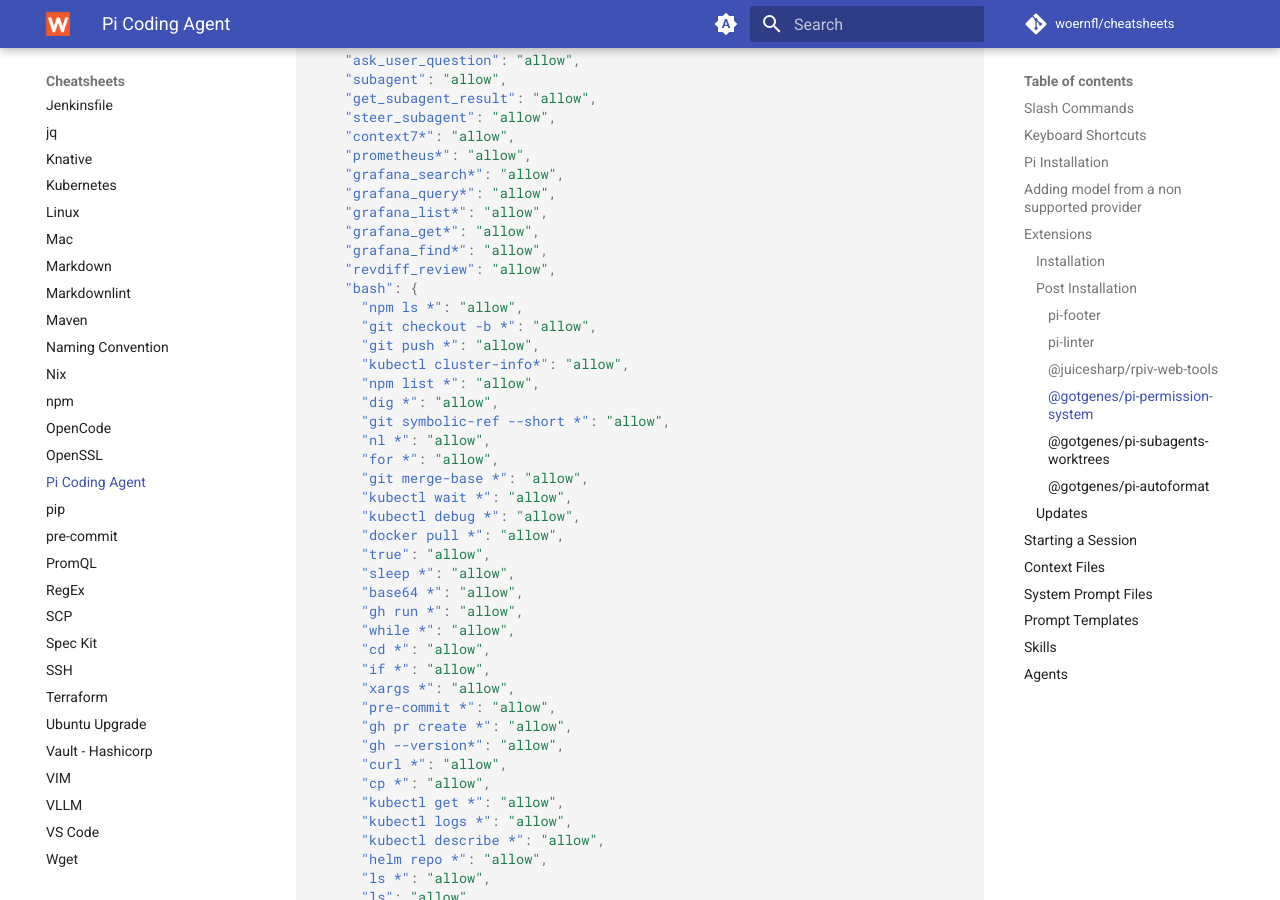
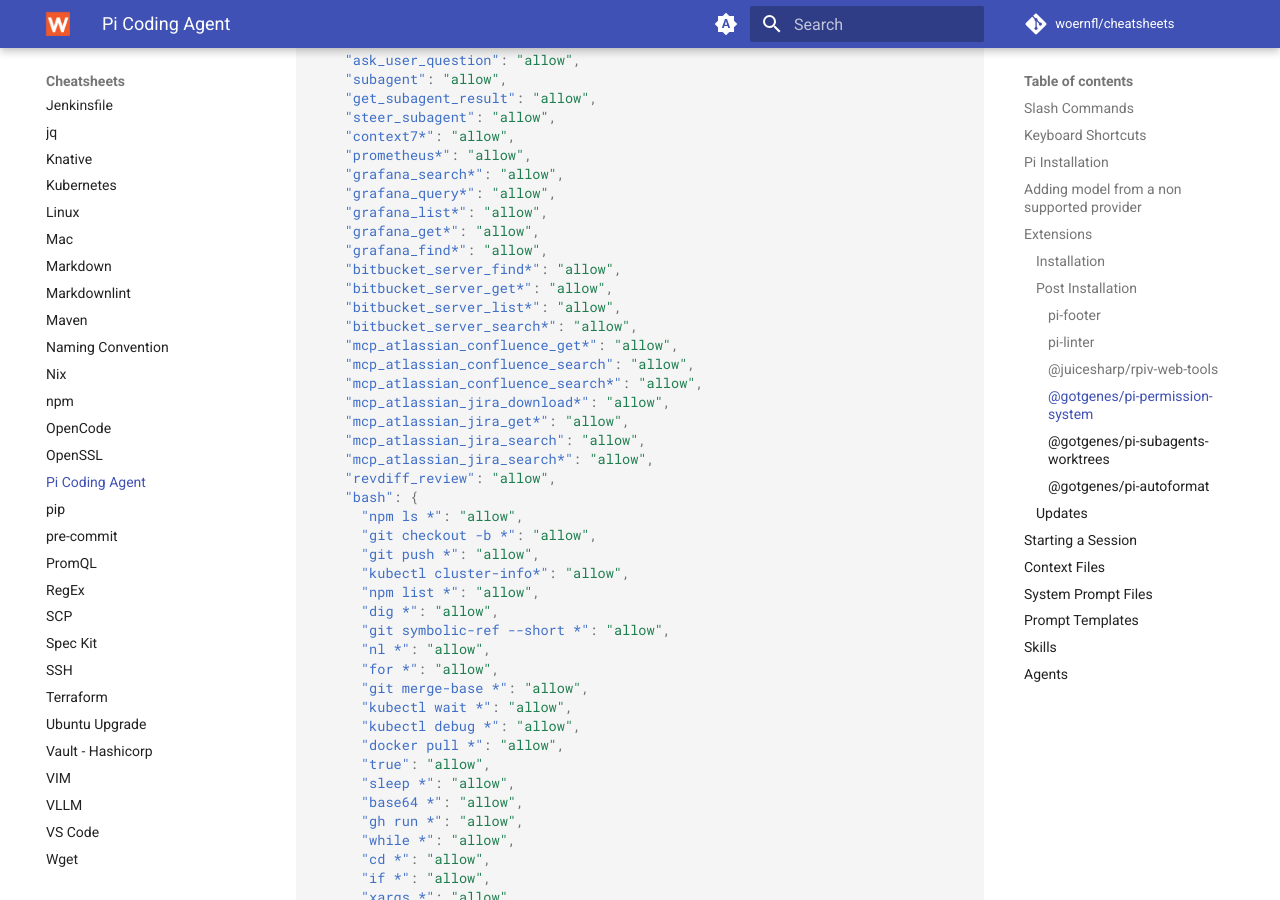
Before and after one commit to woernfl/cheatsheets, an MkDocs documentation site: the page built from docs/pi.md, in a window 1280 px wide and 900 px high, scrolled down 7314 px. Built offline with MkDocs 1.6.1 and Material for MkDocs 9.7.7, drawn with Linux system fonts in a browser that asks for light colours; comment, search, counter and statistics services are not loaded.

Commit message:
Update permissions in pi.md for Bitbucket and Atlassian (#478)
Added permissions for Bitbucket Server and Atlassian Confluence and Jira.

```diff
--- a/docs/pi.md
+++ b/docs/pi.md
@@ -346,6 +346,17 @@
     "grafana_list*": "allow",
     "grafana_get*": "allow",
     "grafana_find*": "allow",
+    "bitbucket_server_find*": "allow",
+    "bitbucket_server_get*": "allow",
+    "bitbucket_server_list*": "allow",
+    "bitbucket_server_search*": "allow",
+    "mcp_atlassian_confluence_get*": "allow",
+    "mcp_atlassian_confluence_search": "allow",
+    "mcp_atlassian_confluence_search*": "allow",
+    "mcp_atlassian_jira_download*": "allow",
+    "mcp_atlassian_jira_get*": "allow",
+    "mcp_atlassian_jira_search": "allow",
+    "mcp_atlassian_jira_search*": "allow",
     "revdiff_review": "allow",
     "bash": {
       "npm ls *": "allow",
```
